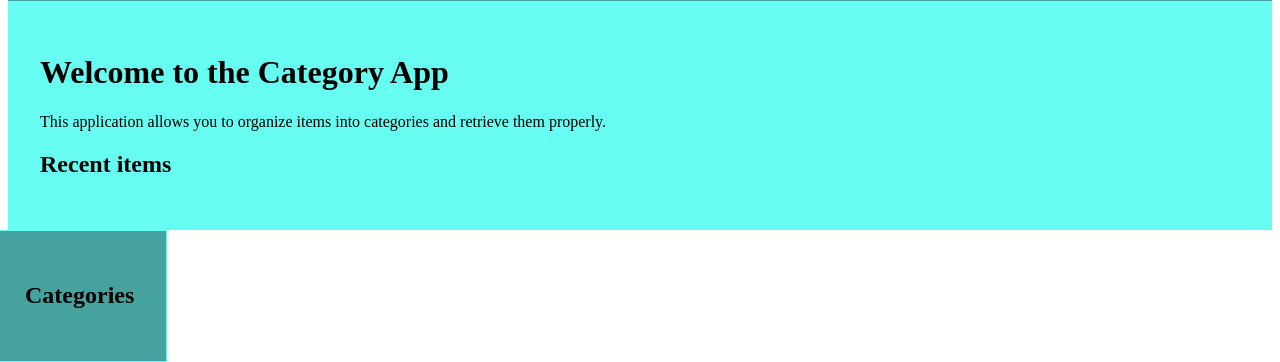
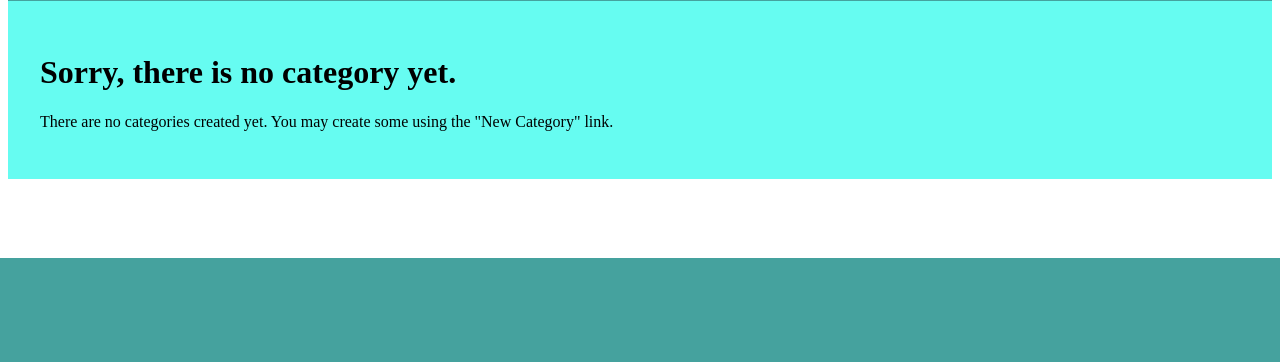
Before and after one commit to ndvo/udacity-catalog, a Flask app: page / in a window 1280 px wide. Shown: the part 542-904 px from the top of the page. After the commit the page ends 800 px from the top, so only its background shows below. Run offline with Flask 2, Linux system fonts and the light colour scheme.

Commit message:
Use definition list for categories

```diff
--- a/main.py
+++ b/main.py
@@ -16,47 +16,51 @@ class Page():
 
 @app.route("/")
 def homepage():
+    """ Creates the main page with a list of categories and a list of recent items."""
     categories = session.query(models.Category).all()
     page = Page()
     page.title = "Welcome"
     page.description = "A categorization application, that stores items into categories."
-    page.content = Page()
-    page.content.title = "Welcome to the Category App"
-    page.content.main = "<p>This application allows you to organize items into categories and retrieve them properly.</p><h2>Recent items</h2>"
-    categories = session.query(models.Category).order_by(asc(models.Category.name)).all()
-    for c in categories:
-        c.to_link()
-    page.content.aside = "<h2>Categories</h2>"
-    page.content.aside += flask.render_template('list.html', List=[flask.render_template('link.html', link=c) for c in categories])
-    items = list(session.query(models.Item).order_by(desc(models.Item.id)).limit(10))
-    for i in items:
-        i.to_link()
-    page.content.main += flask.render_template('list.html', List=[flask.render_template('link.html', link=i) for i in items])
+    if not categories:
+        page.content = Page()
+        page.content.title = "Sorry, there is no category yet."
+        page.content.main =  "<p>There are no categories created yet. You may create some using the \"New Category\" link.</p>"
+    else:
+        page.content = Page()
+        page.content.title = "Welcome to the Category App"
+        page.content.main = "<p>This application allows you to organize items into categories and retrieve them properly.</p><h2>Recent items</h2>"
+        categories = session.query(models.Category).order_by(asc(models.Category.name)).all()
+        for c in categories:
+            c.to_link()
+        page.content.aside = "<h2>Categories</h2>"
+        page.content.aside += flask.render_template('list.html', List=[flask.render_template('link.html', link=c) for c in categories])
+        items = list(session.query(models.Item).order_by(desc(models.Item.id)).limit(10))
+        for i in items:
+            i.to_link()
+        page.content.main += flask.render_template('list.html', List=[flask.render_template('link.html', link=i) for i in items])
     return flask.render_template('base.html', page=page);
 
-@app.route("/style.css")
-def css():
-    return flask.send_from_directory("", 'style.css')
 
-@app.route("/categories", methods=['GET', 'POST'])
+@app.route("/categories", methods=['GET'])
 def categories():
-    if request.method == 'POST':
-        pass
+    """ Creates a list of the available categories. """
     if request.method == 'GET':
         page = Page()
         page.title = "Categories page";
         page.description = "The full list of the categories available"
-        categories = session.query(models.Category).all()
-        for i in categories: i.to_link()
-        categories_names = [flask.render_template('link.html', link=c)  for c in categories]
+        categories = list(session.query(models.Category).all())
+        for i in categories:
+            i.to_link()
+            i.link = flask.render_template('link.html', link=i)
         page.content = Page()
         page.content.title = "Categories"
-        page.content.main = flask.render_template('list.html', List=categories_names)
+        page.content.main = flask.render_template('definitionlist.html', htmlclass="categories", definitions=categories)
         page.content.aside = ""
         return flask.render_template('base.html', page=page)
 
 @app.route("/categories/add", methods=['GET', 'POST'])
 def category_form():
+    """ Creates or process the form to create or edit categories"""
     if request.method == 'POST':
         new_category = models.Category(name = request.form['name'], description=request.form['description'])
         session.add(new_category)
@@ -75,8 +79,9 @@ def category_form():
         page.content.main = flask.render_template('form_category.html')
         return flask.render_template('base.html', page=page)
 
-@app.route("/category/<category>", methods=['GET', 'PUT', 'DELETE'])
+@app.route("/category/<category>", methods=['GET'])
 def category(category=None):
+    """ Creates the page for a single category. """
     if request.method == 'POST':
         pass
     if request.method == 'GET':
@@ -97,13 +102,9 @@ def category(category=None):
         return "Category page";
 
 
-@app.route("/category/<category>/terms", methods=['GET', 'POST'])
-def terms(category=None):
-    if request.method == 'GET':
-        return "term page "+category;
-
 @app.route("/categories/<category>/term/add", methods=['GET', 'POST'])
 def term_form(category=None):
+    """ Creates or process the form to create or edit terms"""
     if request.method == 'POST':
         new_item = models.Item(name = request.form['name'], description=request.form['description'], category_id=int(category))
         session.add(new_item)
@@ -126,6 +127,7 @@ def term_form(category=None):
 
 @app.route("/category/<category>/term/<term>", methods=['GET', 'PUT', 'DELETE'])
 def term(category=None, term=None):
+    """ Creates a page for a single term of a category. """
     if request.method == 'POST':
         pass
     if request.method == 'GET':
@@ -167,6 +169,10 @@ def api_category(category=None):
     category = session.query(models.Category).get(category)
     return jsonify(category.serialize())
 
+@app.route("/style.css")
+def css():
+    """ Serve the main CSS file. """
+    return flask.send_from_directory("", 'style.css')
 
 if __name__ == '__main__':
 	app.debug = True
--- a/templates/base.html
+++ b/templates/base.html
@@ -29,11 +29,13 @@
       </section>
     </header>
     <main>
+      {% if aside %}
+      <aside>
+        {{page.content.aside | safe}}
+      </aside>
+      {% endif %}
       <h1>{{page.content.title}}</h1>
       {{page.content.main | safe}}
     </main>
-    <aside>
-      {{page.content.aside | safe}}
-    </aside>
   </body>
 </html>
--- /dev/null
+++ b/templates/definitionlist.html
@@ -0,0 +1,6 @@
+<dl {% if htmlclass %} class="{{htmlclass}}" {% endif %} >
+{% for definition in definitions %}
+<dt>{% if definition.link %} {{definition.link|safe}} {% else %} definition.name {% endif %}</dt>
+<dd>{{definition.description}}</dd>
+{% endfor %}
+</dl>
```
Also changed, not shown: base.db.
